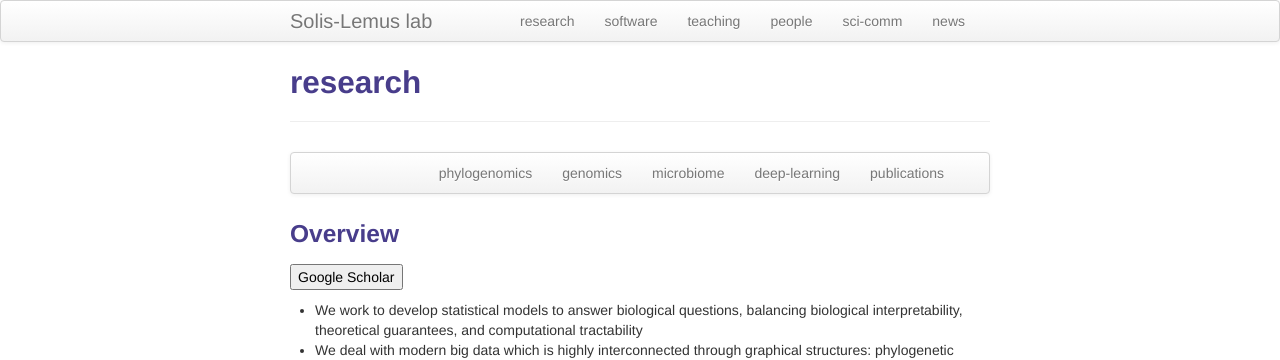
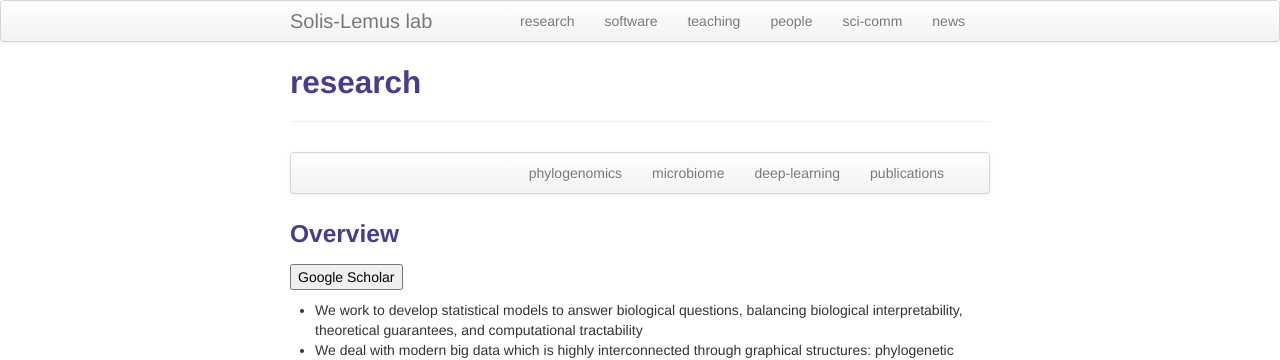
Before and after one commit to solislemuslab/solislemuslab.github.io, a Jekyll site: the page built from pages/research.md, in a window 1280 px wide and 900 px high. Shown: the top 360 px of the window. Built offline with Jekyll 4.4.1, drawn with Linux system fonts in a browser that asks for light colours.

Commit message:
updated research

```diff
--- a/pages/research.md
+++ b/pages/research.md
@@ -8,7 +8,6 @@ description: Solis-Lemus publications
     <div class="navbar-inner">
         <ul class="nav">
             <li><a href="#phylogenomics">phylogenomics</a></li>
-            <li><a href="#genomics">genomics</a></li>
             <li><a href="#microbiome">microbiome</a></li>
             <li><a href="#dl">deep-learning</a></li>
             <li><a href="#publications">publications</a></li>
```
